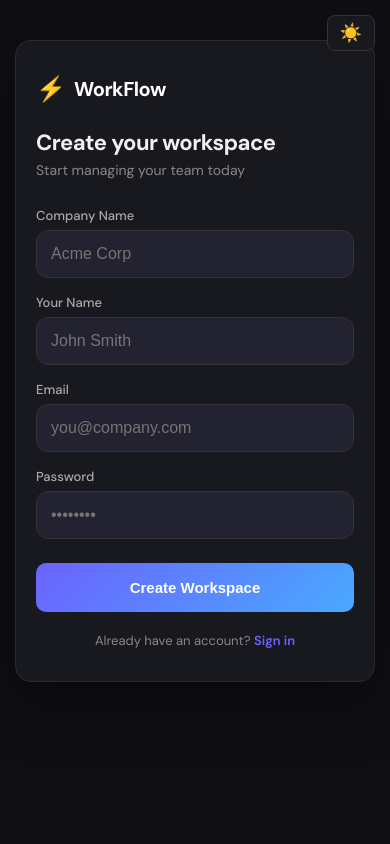
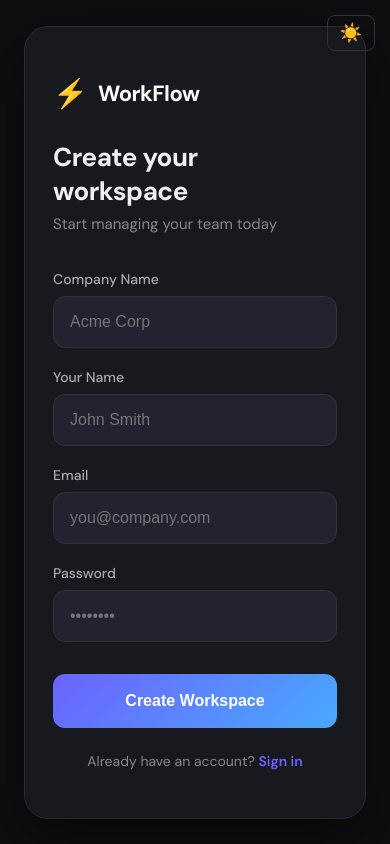
Before and after one commit to imohalfreddev/emp-mgmt, a React (Create React App) app in the folder frontend/: page / in a window 390 px wide. Built offline with nearby package versions, Linux system fonts and the light colour scheme; no server answers.

Commit message:
style: final adjustments to make signup card full-screen on mobile

```diff
--- a/frontend/src/pages/Signup.js
+++ b/frontend/src/pages/Signup.js
@@ -40,7 +40,7 @@ export default function Signup({ onSwitch }) {
     }
   };
 
-  // Determine if we are on a mobile screen (typical breakpoint 480px)
+  // Determine if we are on a mobile screen
   const isMobile = width <= 480;
   const s = useMemo(() => styles(dark, isMobile), [dark, isMobile]);
 
@@ -120,21 +120,19 @@ const styles = (dark, isMobile) => ({
   page: {
     minHeight: '100vh',
     display: 'flex',
-    // Moves the card to the top on mobile so it doesn't look lost in the middle
-    alignItems: isMobile ? 'flex-start' : 'center',
+    alignItems: 'center', // Keep centered as per the screenshot
     justifyContent: 'center',
     background: dark ? '#0f0f13' : '#f4f6fb',
     fontFamily: "'DM Sans', 'Segoe UI', sans-serif",
     position: 'relative',
-    // Minimal side padding to maximize card width on mobile
-    padding: isMobile ? '40px 15px' : '0',
+    padding: isMobile ? '24px' : '0',
     boxSizing: 'border-box',
   },
   themeBtn: {
     position: 'absolute',
     top: isMobile ? 15 : 20,
     right: isMobile ? 15 : 20,
-    background: dark ? '#18181f' : '#fff',
+    background: 'transparent',
     border: `1px solid ${dark ? '#333' : '#ddd'}`,
     borderRadius: 8,
     padding: '6px 12px',
@@ -145,40 +143,39 @@ const styles = (dark, isMobile) => ({
   card: {
     background: dark ? '#18181f' : '#ffffff',
     border: `1px solid ${dark ? '#2a2a35' : '#e5e7ef'}`,
-    borderRadius: 16,
-    padding: isMobile ? '32px 20px' : '40px 36px',
+    borderRadius: 24, // More rounded corners like the image
+    padding: isMobile ? '48px 28px' : '40px 36px', // Extra vertical padding
     width: '100%',
-    // Allows the card to take up more space on mobile devices
-    maxWidth: isMobile ? '100%' : 400,
-    boxShadow: dark ? '0 20px 60px rgba(0,0,0,0.4)' : '0 8px 40px rgba(0,0,0,0.08)',
+    maxWidth: isMobile ? '450px' : '400px', // Wider on mobile to fill screen
+    boxShadow: dark ? '0 20px 60px rgba(0,0,0,0.5)' : '0 8px 40px rgba(0,0,0,0.08)',
     boxSizing: 'border-box',
   },
-  logo: { display: 'flex', alignItems: 'center', gap: 8, marginBottom: 24 },
-  logoIcon: { fontSize: 24 },
-  logoText: { fontSize: 20, fontWeight: 700, color: dark ? '#fff' : '#1a1a2e', letterSpacing: '-0.5px' },
-  title: { margin: '0 0 4px', fontSize: isMobile ? 22 : 24, fontWeight: 700, color: dark ? '#f0f0f5' : '#1a1a2e', letterSpacing: '-0.5px' },
-  sub: { margin: '0 0 28px', color: dark ? '#888' : '#777', fontSize: 14 },
+  logo: { display: 'flex', alignItems: 'center', gap: 10, marginBottom: 28 },
+  logoIcon: { fontSize: 28, color: '#f1c40f' },
+  logoText: { fontSize: 22, fontWeight: 700, color: dark ? '#fff' : '#1a1a2e', letterSpacing: '-0.5px' },
+  title: { margin: '0 0 6px', fontSize: 26, fontWeight: 700, color: dark ? '#f0f0f5' : '#1a1a2e', letterSpacing: '-0.5px' },
+  sub: { margin: '0 0 36px', color: dark ? '#888' : '#777', fontSize: 15 },
   error: { background: '#ff4d4d22', border: '1px solid #ff4d4d55', color: '#ff6b6b', borderRadius: 8, padding: '10px 14px', marginBottom: 16, fontSize: 13 },
-  field: { marginBottom: 16 },
-  label: { display: 'block', marginBottom: 6, fontSize: 13, fontWeight: 500, color: dark ? '#aaa' : '#555' },
+  field: { marginBottom: 20 },
+  label: { display: 'block', marginBottom: 8, fontSize: 14, fontWeight: 500, color: dark ? '#aaa' : '#555' },
   input: {
     width: '100%',
-    padding: '14px',
+    padding: '16px',
     background: dark ? '#222230' : '#f8f9fc',
     border: `1px solid ${dark ? '#333' : '#dde1ec'}`,
     borderRadius: 12,
     color: dark ? '#f0f0f5' : '#1a1a2e',
-    fontSize: 16, // Better for mobile accessibility
+    fontSize: 16,
     outline: 'none',
     boxSizing: 'border-box',
   },
   btn: {
     width: '100%',
-    padding: '16px',
+    padding: '18px',
     background: 'linear-gradient(135deg, #6c63ff, #48a9fe)',
-    color: '#fff', border: 'none', borderRadius: 10,
-    fontSize: 15, fontWeight: 600, cursor: 'pointer', marginTop: 8,
+    color: '#fff', border: 'none', borderRadius: 12,
+    fontSize: 16, fontWeight: 600, cursor: 'pointer', marginTop: 12,
   },
-  switchText: { textAlign: 'center', marginTop: 20, fontSize: 13, color: dark ? '#888' : '#777' },
+  switchText: { textAlign: 'center', marginTop: 24, fontSize: 14, color: dark ? '#888' : '#777' },
   link: { color: '#6c63ff', cursor: 'pointer', fontWeight: 600 },
 });
```
